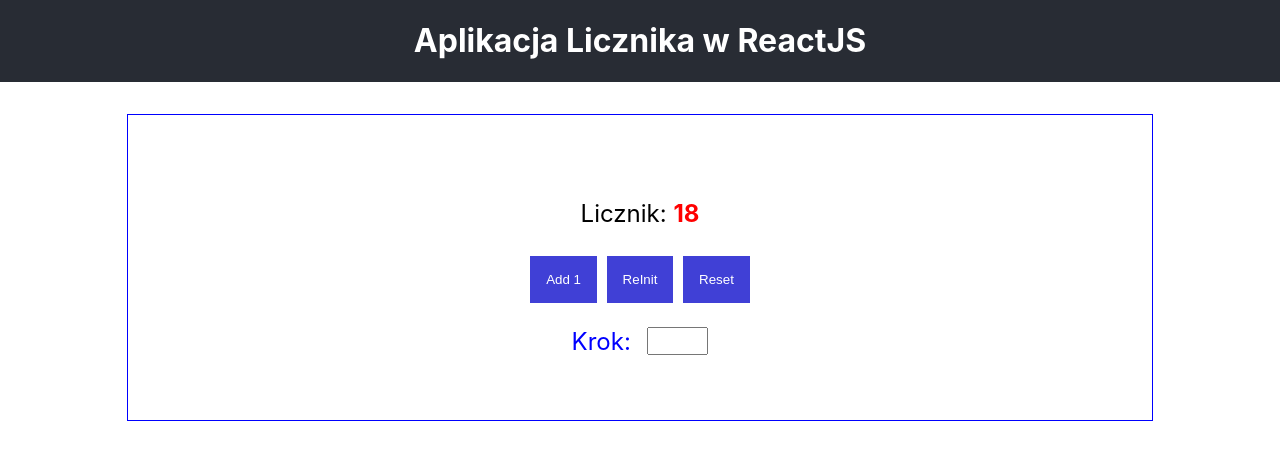
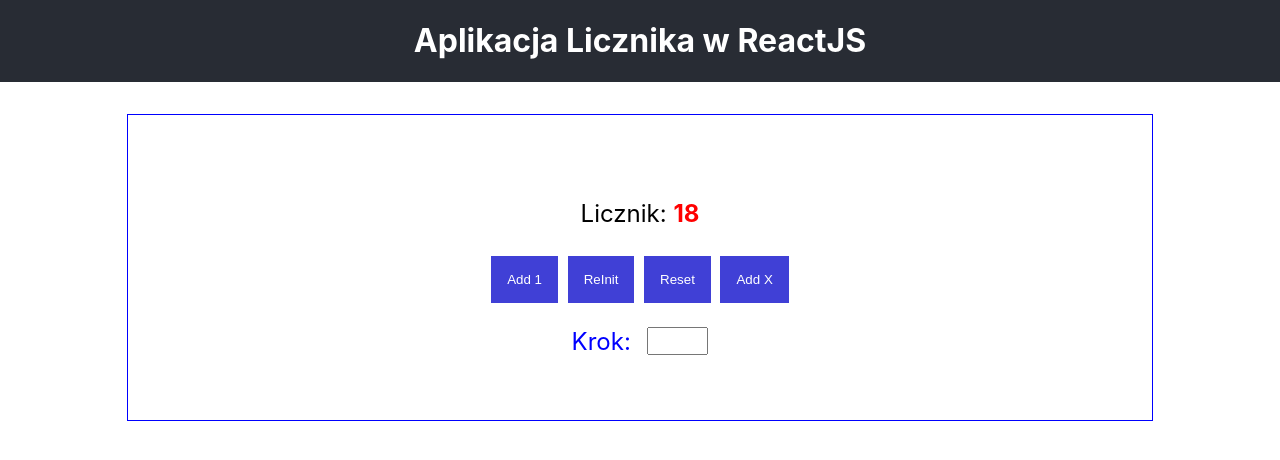
Before and after one commit to DawidGaleziewski/17453, a React (Create React App) app: page / in a window 1280 px wide. Shown: the top 460 px of the page. Built offline with nearby package versions, Linux system fonts and the light colour scheme.

Commit message:
finishet reset buttons

```diff
--- a/src/Counter.js
+++ b/src/Counter.js
@@ -13,10 +13,25 @@ class Counter extends Component{
     }
 
     changeValue = () => {
-        console.log(this.state.counterDisplayValue);
         this.setState((prevState) =>{
             return({
                 counterDisplayValue: prevState.counterDisplayValue +1
+            })
+        })
+    }
+
+    resetInit = () => {
+        this.setState(()=> {
+            return ({
+                counterDisplayValue: Number(this.props.initValue)
+            })
+        })
+    }
+
+    setZero = () => {
+        this.setState(()=> {
+            return({
+                counterDisplayValue: 0
             })
         })
     }
@@ -28,7 +43,7 @@ class Counter extends Component{
                     Licznik: <span className="Counter-display--number">{this.state.counterDisplayValue}</span>
                 </h2>
                 {/* <CounterDisplay/> */}
-                <ButtonPanel changeValue = {this.changeValue}/>
+                <ButtonPanel changeValue = {this.changeValue} resetInit = {this.resetInit} setZero = {this.setZero}/>
                 <CounterStep/>
             </main>
         )
--- a/src/counter/Button-panel.js
+++ b/src/counter/Button-panel.js
@@ -5,8 +5,9 @@ class ButtonPanel extends Component {
         return(
             <div className="Button-panel">
                 <button onClick={this.props.changeValue} className="btn">Add 1</button>
-                <button onClick={()=> {console.log('test 2')}}  className="btn">ReInit</button>
-                <button onClick={()=> {console.log('test 3')}}  className="btn">Reset</button>
+                <button onClick={this.props.resetInit}  className="btn">ReInit</button>
+                <button onClick={this.props.setZero}  className="btn">Reset</button>
+                <button onClick={this.props.setZero}  className="btn">Add X</button>
             </div>
         )
     }
```
